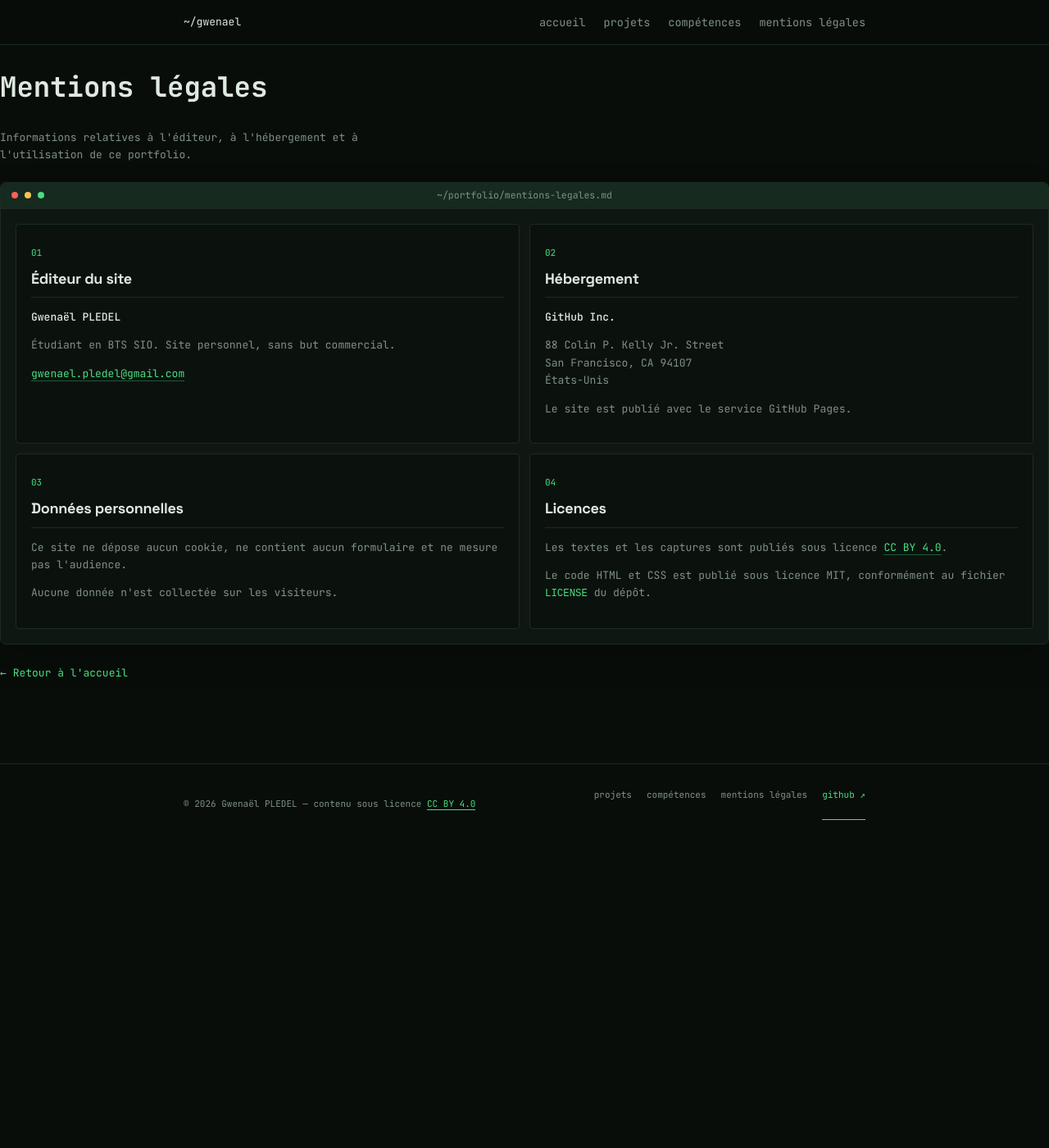
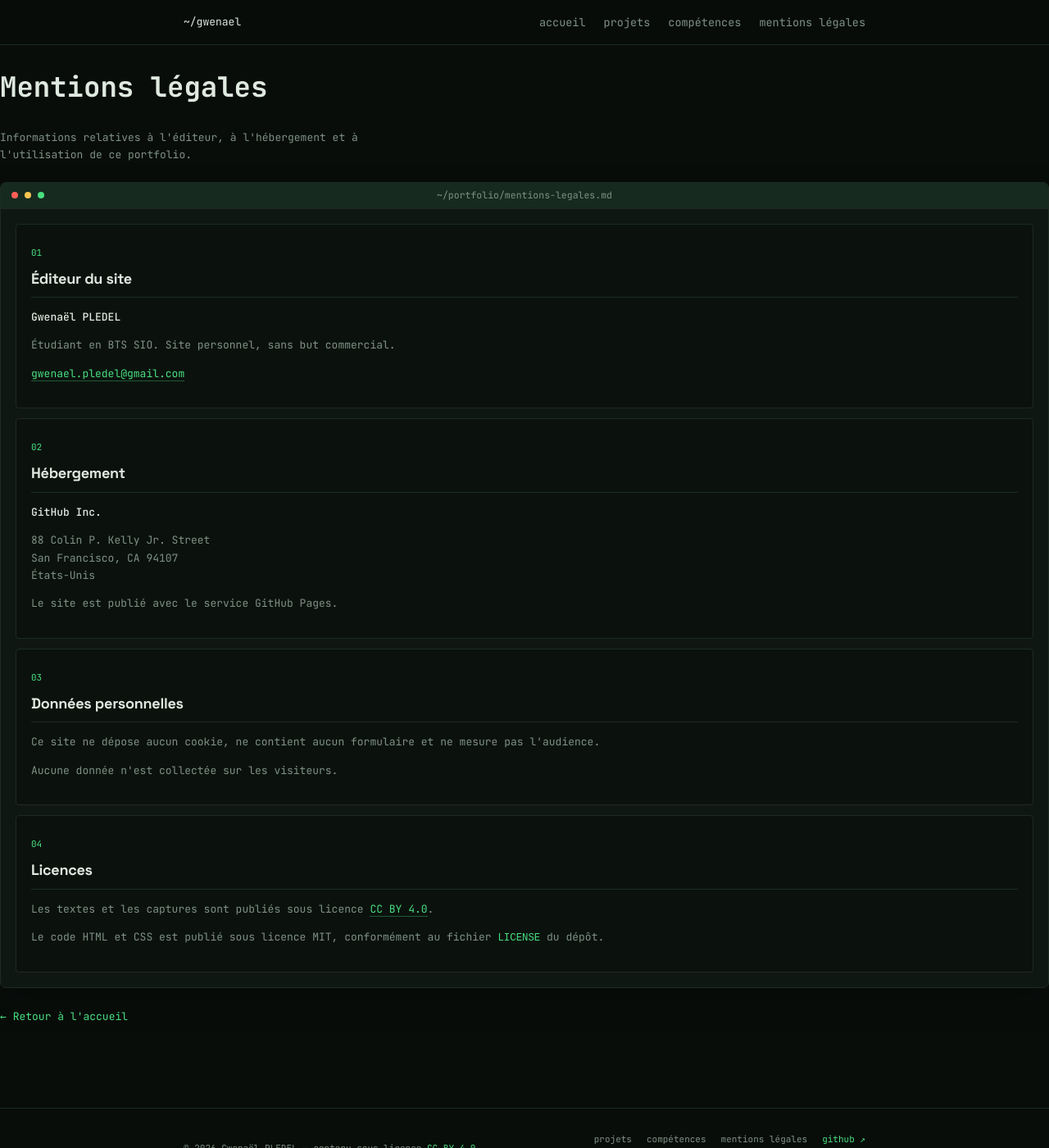
Before and after one commit to vzsca/Portfolio-Gwenael, a Jekyll site: the page built from mentions-legales.md, in a window 1280 px wide and 1400 px high. Shown: the whole window at 82% size. Built offline with Jekyll 4.4.1, drawn with Linux system fonts in a browser that asks for light colours.

Commit message:
Style mentions légales en colonne sans effets au survol

```diff
--- a/css/style.css
+++ b/css/style.css
@@ -132,22 +132,19 @@ main > article img { display: block; max-width: 100%; height: auto; border: 1px
 .comp { display: inline-block; border: 1px solid var(--line); background: var(--panel); color: var(--green); padding: 4px 8px; border-radius: 3px; font-size: 12px; }
 .legal-intro { max-width: 65ch; color: var(--muted); font-size: 13px; }
 .legal-terminal { margin-top: 22px; box-shadow: 0 16px 40px rgba(0,0,0,.18); }
-.legal-grid { display: grid; grid-template-columns: repeat(2, minmax(0, 1fr)); gap: 12px; margin: 0; padding: 18px; }
-.legal-card { min-width: 0; background: #0b120e; border: 1px solid var(--line); border-radius: 4px; padding: 18px; transition: border-color .15s, background .15s; }
-.legal-card:hover { border-color: rgba(74,222,128,.35); background: #0d1510; }
+.legal-grid { display: grid; grid-template-columns: minmax(0, 1fr); gap: 12px; margin: 0; padding: 18px; }
+.legal-card { min-width: 0; background: #0b120e; border: 1px solid var(--line); border-radius: 4px; padding: 18px; }
 .legal-card h2 { margin: 8px 0 12px; font-size: 18px; }
 .legal-card p { color: var(--muted); font-size: 13px; overflow-wrap: anywhere; }
 .legal-card strong { color: var(--text); font-weight: 500; }
 .legal-card a { color: var(--green); border-bottom: 1px solid rgba(74,222,128,.35); overflow-wrap: anywhere; }
-.legal-card a:hover { border-bottom-color: var(--green); }
 .legal-card code { color: var(--green); font-size: .95em; }
 .legal-label { color: var(--green); font-size: 11px; }
 .legal-back { margin-top: 24px; font-size: 13px; }
 .legal-back a { color: var(--green); }
-.legal-back a:hover { text-decoration: underline; text-underline-offset: 4px; }
 .projet-section { margin: 18px 0; }
 @media (max-width: 640px) {
   main > article { padding: 20px 18px 0; }
-  .legal-grid { grid-template-columns: 1fr; padding: 12px; }
+  .legal-grid { padding: 12px; }
   .legal-card { padding: 15px; }
 }
```
